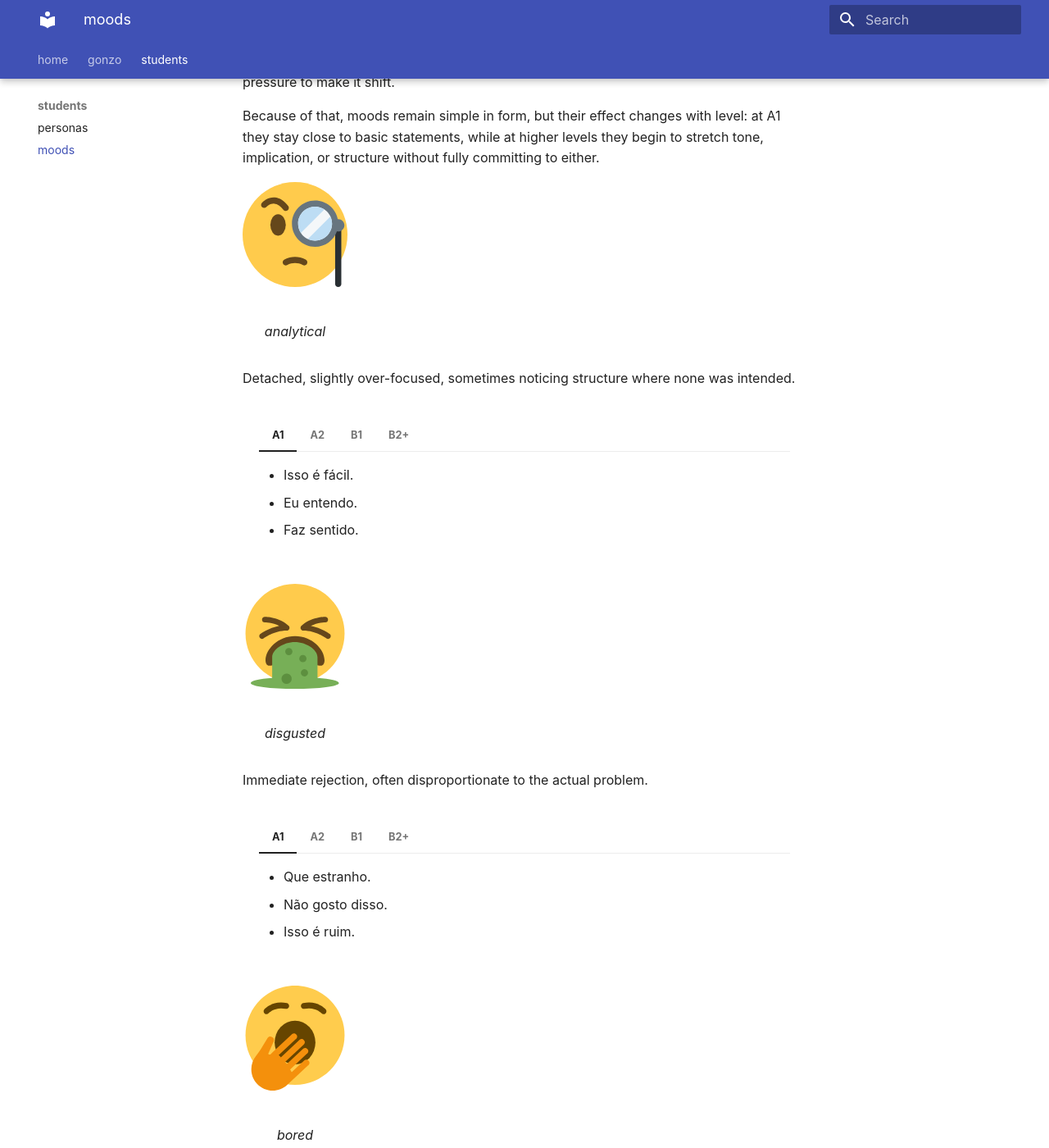
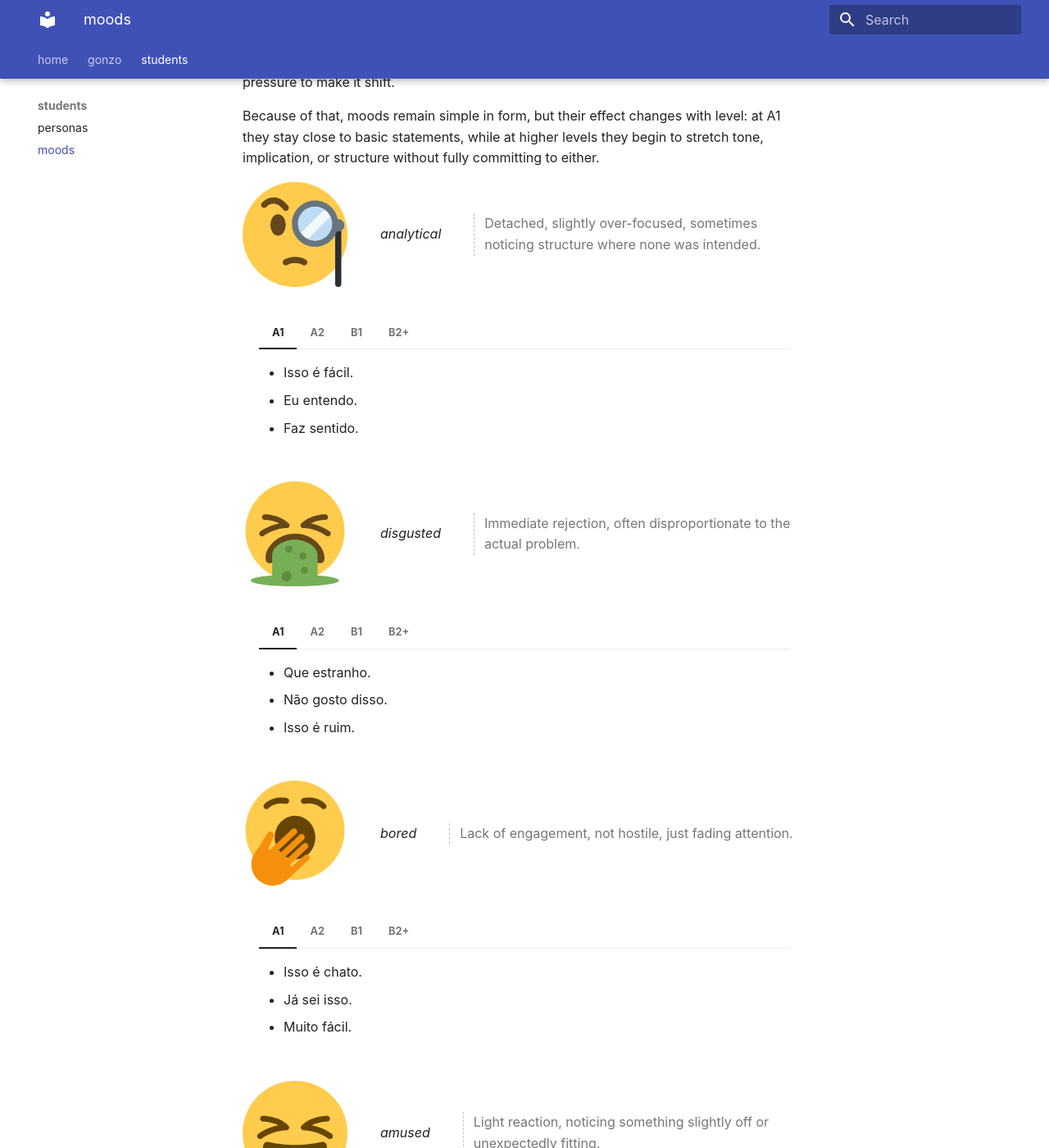
Before and after one commit to jiwanski/topicalia2-notes, an MkDocs documentation site: the page built from docs/students/moods.md, in a window 1280 px wide and 1400 px high, scrolled down 300 px. Shown: the whole window at 82% size. Built offline with MkDocs 1.6.1 and Material for MkDocs 9.7.7, drawn with Linux system fonts in a browser that asks for light colours.

Commit message:
reformat mood descriptions

```diff
--- a/docs/assets/extra.css
+++ b/docs/assets/extra.css
@@ -21,4 +21,12 @@ main.md-main {
 
 .md-typeset figure.mood {
   margin-left: 0;
+  display: flex;
+  gap: 1rem;
+  align-items: center;
+  text-align: left;
 }
+
+.md-typeset figure.mood blockquote {
+  border-left: 1px dashed silver;
+}
--- a/docs/students/moods.md
+++ b/docs/students/moods.md
@@ -13,9 +13,8 @@ Because of that, moods remain simple in form, but their effect changes with leve
     src="../../assets/avatars/analytical.svg"
     alt="impressed" />
   <figcaption>analytical</figcaption>
+  <blockquote>Detached, slightly over-focused, sometimes noticing structure where none was intended.</blockquote>
 </figure>
-
-Detached, slightly over-focused, sometimes noticing structure where none was intended.
 
 === "A1"
 
@@ -46,9 +45,8 @@ Detached, slightly over-focused, sometimes noticing structure where none was int
     src="../../assets/avatars/disgusted.svg"
     alt="impressed" />
   <figcaption>disgusted</figcaption>
+  <blockquote>Immediate rejection, often disproportionate to the actual problem.</blockquote>
 </figure>
-
-Immediate rejection, often disproportionate to the actual problem.
 
 === "A1"
 
@@ -79,9 +77,8 @@ Immediate rejection, often disproportionate to the actual problem.
     src="../../assets/avatars/bored.svg"
     alt="impressed" />
   <figcaption>bored</figcaption>
+  <blockquote>Lack of engagement, not hostile, just fading attention.</blockquote>
 </figure>
-
-Lack of engagement, not hostile, just fading attention.
 
 === "A1"
 
@@ -112,9 +109,8 @@ Lack of engagement, not hostile, just fading attention.
     src="../../assets/avatars/amused.svg"
     alt="impressed" />
   <figcaption>amused</figcaption>
+  <blockquote>Light reaction, noticing something slightly off or unexpectedly fitting.</blockquote>
 </figure>
-
-Light reaction, noticing something slightly off or unexpectedly fitting.
 
 === "A1"
 
@@ -145,9 +141,8 @@ Light reaction, noticing something slightly off or unexpectedly fitting.
     src="../../assets/avatars/irritated.svg"
     alt="impressed" />
   <figcaption>irritated</figcaption>
+  <blockquote>Friction, resistance, small but persistent.</blockquote>
 </figure>
-
-Friction, resistance, small but persistent.
 
 === "A1"
 
@@ -178,9 +173,8 @@ Friction, resistance, small but persistent.
     src="../../assets/avatars/sad.svg"
     alt="impressed" />
   <figcaption>sad</figcaption>
+  <blockquote>Low energy, quiet disappointment, not dramatic.</blockquote>
 </figure>
-
-Low energy, quiet disappointment, not dramatic.
 
 === "A1"
 
@@ -211,9 +205,8 @@ Low energy, quiet disappointment, not dramatic.
     src="../../assets/avatars/twisted.svg"
     alt="impressed" />
   <figcaption>twisted</figcaption>
+  <blockquote>Slight distortion, playful but not entirely comfortable.</blockquote>
 </figure>
-
-Slight distortion, playful but not entirely comfortable.
 
 === "A1"
 
@@ -244,9 +237,8 @@ Slight distortion, playful but not entirely comfortable.
     src="../../assets/avatars/confused.svg"
     alt="impressed" />
   <figcaption>confused</figcaption>
+  <blockquote>Lack of clarity, searching for orientation.</blockquote>
 </figure>
-
-Lack of clarity, searching for orientation.
 
 === "A1"
 
@@ -277,9 +269,8 @@ Lack of clarity, searching for orientation.
     src="../../assets/avatars/impressed.svg"
     alt="impressed" />
   <figcaption>impressed</figcaption>
+  <blockquote>Recognition of quality, sometimes reluctant.</blockquote>
 </figure>
-
-Recognition of quality, sometimes reluctant.
 
 === "A1"
 
```
